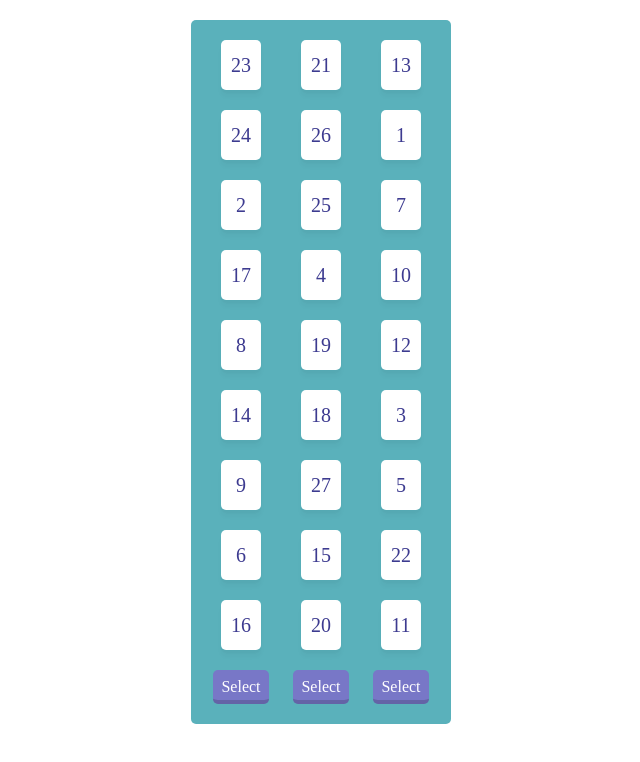
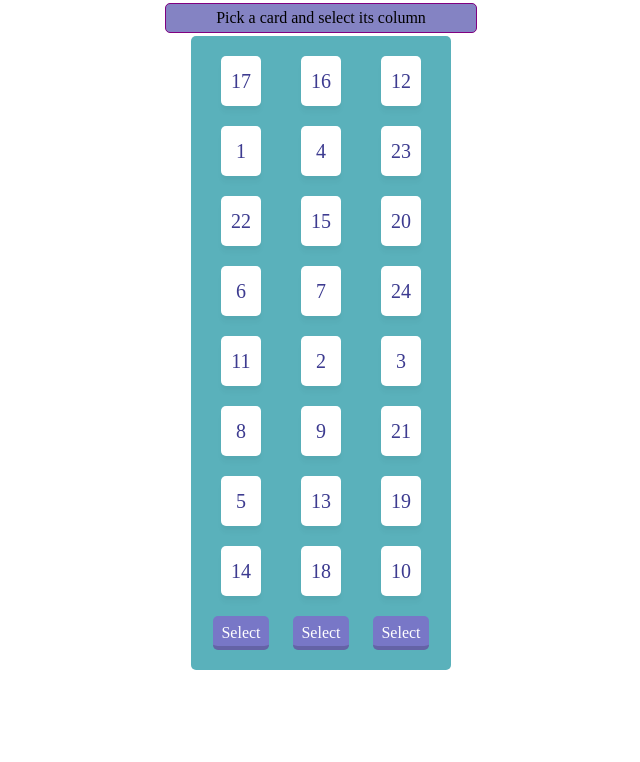
Before and after one commit to waimin314/is_this_your_card, a React (Create React App) app: page / in a window 1280 px wide. Shown: the top 762 px of the page, without its empty margins (319-959 px from the left). Built offline with nearby package versions, Linux system fonts and the light colour scheme.

Commit message:
Add instruction

```diff
--- a/src/App.css
+++ b/src/App.css
@@ -1,6 +1,6 @@
 .main {
   width: 240px;
-  margin: 20px auto;
+  margin: auto;
   background-color: #5ab1bb;
   border-radius: 5px;
   padding: 10px;
@@ -38,3 +38,14 @@
 .button:active {
   transform: scale(1.1);
 }
+
+.instruction {
+  max-width: 300px;
+  margin: 3px auto;
+  background-color: #8483c3;
+  border: 1px solid purple;
+  border-radius: 5px;
+  padding: 5px;
+  font-family: "Poppins";
+  text-align: center;
+}
--- a/src/App.js
+++ b/src/App.js
@@ -4,9 +4,14 @@ import Card from "./components/Card";
 import Popup from "./components/Popup";
 import FlipMove from "react-flip-move";
 
-const TOTAL_CARDS = 27;
+const TOTAL_CARDS = 24;
 const TOTAL_COL = 3;
 const CARDS_PER_COL = TOTAL_CARDS / TOTAL_COL;
+const INSTUCTIONS = [
+  "Pick a card and select its column",
+  "Select its column again",
+  "Is this your card?",
+];
 
 class App extends Component {
   constructor(props) {
@@ -15,15 +20,33 @@ class App extends Component {
       numbers: this.getRandNumArray(),
       possibleNums: [],
       stage: 0,
+      instruction: INSTUCTIONS[0],
     };
   }
 
   execute = (colNumber) => {
+    if (this.state.stage >= 3) return;
     let tmp_nums = this.colToRows(colNumber);
     this.updatePossibleNums(
       tmp_nums.slice(CARDS_PER_COL * 1, CARDS_PER_COL * 2)
     );
+    this.setInstruction();
     this.setState({ stage: this.state.stage + 1 }, this.showPopup);
+  };
+
+  setInstruction = () => {
+    switch (this.state.stage + 1) {
+      case 0:
+        this.setState({ instruction: INSTUCTIONS[0] });
+        break;
+      case 1:
+      case 2:
+        this.setState({ instruction: INSTUCTIONS[1] });
+        break;
+      case 3:
+        this.setState({ instruction: INSTUCTIONS[2] });
+        break;
+    }
   };
 
   showPopup = () => {
@@ -120,11 +143,14 @@ class App extends Component {
       numbers: this.getRandNumArray(),
       possibleNums: [],
       stage: 0,
+      instruction: INSTUCTIONS[0],
     });
   };
 
   render() {
     return (
+      <div>
+        <div className="instruction">{this.state.instruction}</div>
         <div className="main">
           <Popup
             number={this.state.possibleNums}
@@ -153,6 +179,7 @@ class App extends Component {
             </div>
           </div>
         </div>
+      </div>
     );
   }
 }
```
Lines whose indentation alone changed are shown as unchanged.
